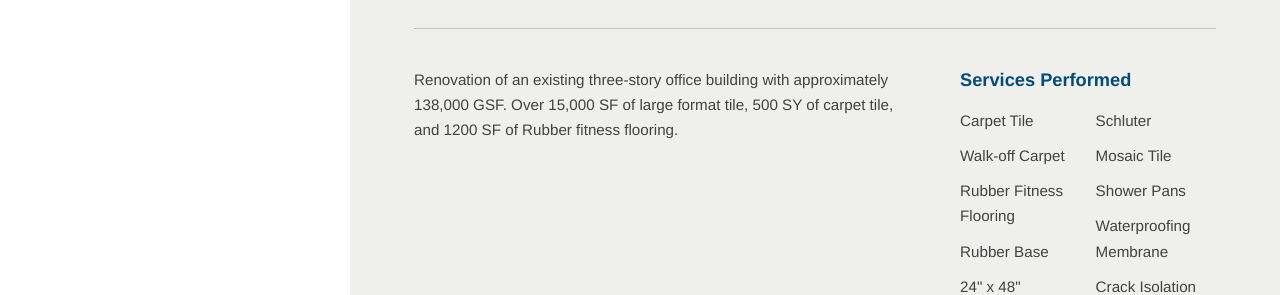
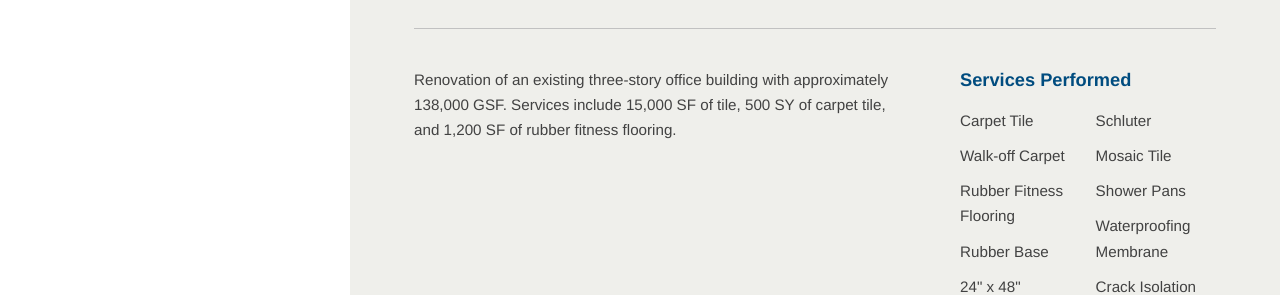
Before and after one commit to variantstudios/tilekyle.com, a Jekyll site: the page built from _work/east-village-office-building.md, in a window 1280 px wide and 1367 px high. Shown: the part 716-1011 px from the top of the window. Built offline with Jekyll 4.4.1, drawn with Linux system fonts in a browser that asks for light colours; nearby versions of some CDN libraries.

Commit message:
Updated '_work/east-village-office-building.md' via CloudCannon

```diff
--- a/_work/east-village-office-building.md
+++ b/_work/east-village-office-building.md
@@ -3,8 +3,11 @@ layout: work
 title: East Village Office Building
 description: >-
   Renovation of an existing three-story office building with approximately
-  138,000 GSF. Over 15,000 SF of large format tile, 500 SY of carpet tile, and
-  1200 SF of Rubber fitness flooring.
+  138,000 GSF.
+
+
+  Services include 15,000 SF of tile, 500 SY of carpet tile, and 1,200 SF of
+  rubber fitness flooring.
 location: 'Greenwood Village, CO'
 thumbnail_path: /uploads/Central Hall East.jpg
 images:
```
